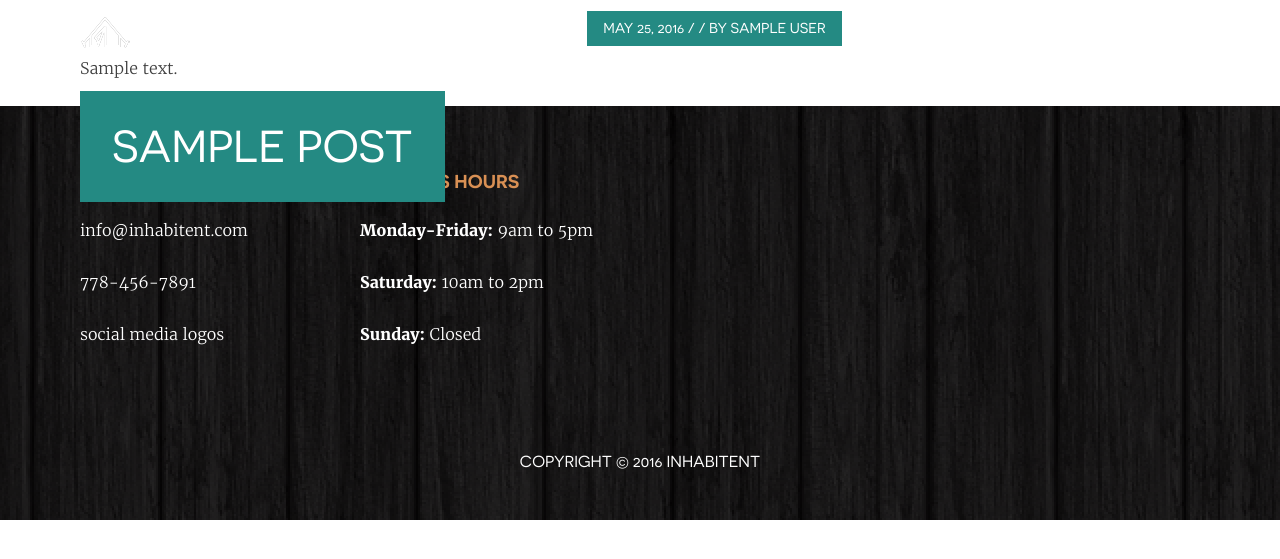
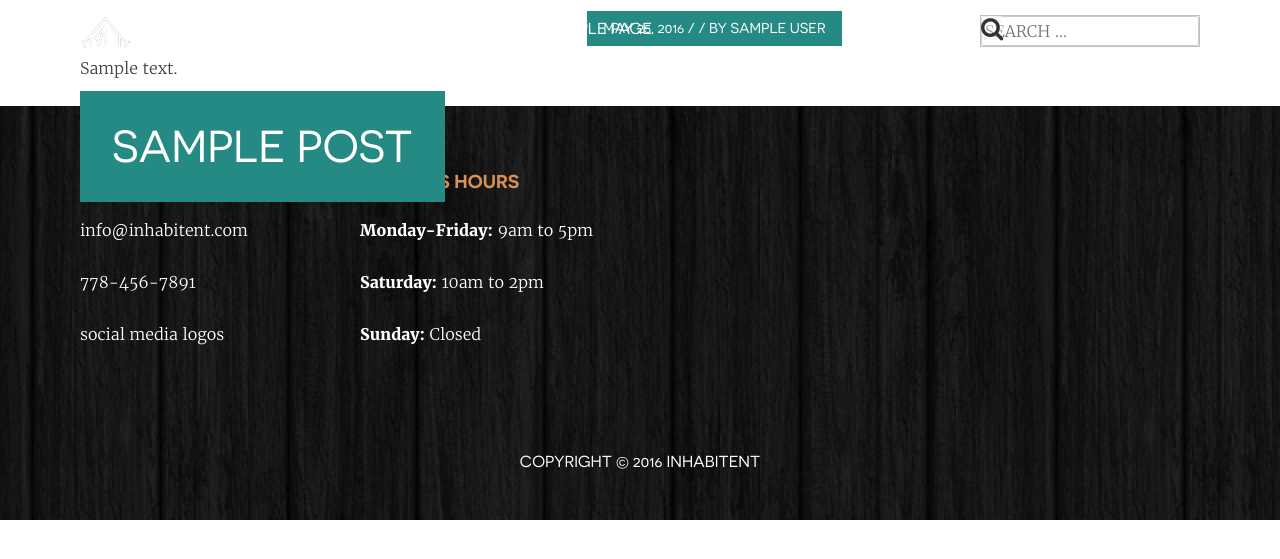
Before and after one commit to smallbellows/inhabitent, a WordPress theme: template themes/inhabitent/home.php in a window 1280 px wide. Shown: the top 559 px of the page. Run offline with PHP 8.4 and a stand-in for WordPress, Linux system fonts and the light colour scheme; the site name, menu and one post (Sample post) are stand-ins, and other content is empty; some libraries are stand-ins or nearby versions.

Commit message:
add search bar to header, implement contact form

```diff
--- a/themes/inhabitent/functions.php
+++ b/themes/inhabitent/functions.php
@@ -84,6 +84,8 @@
  */
 function inhabitent_scripts() {
 	wp_enqueue_style( 'inhabitent-style', get_stylesheet_uri() );
+	wp_enqueue_style('font-awesome', '//maxcdn.bootstrapcdn.com/font-awesome/4.3.0/css/font-awesome.min.css');
+
 
 	wp_enqueue_script( 'inhabitent-skip-link-focus-fix', get_template_directory_uri() . '/build/js/skip-link-focus-fix.min.js', array(), '20130115', true );
 
--- a/themes/inhabitent/header.php
+++ b/themes/inhabitent/header.php
@@ -36,6 +36,8 @@
 						<button class="menu-toggle" aria-controls="primary-menu" aria-expanded="false"><?php esc_html( 'Primary Menu' ); ?></button>
 						<?php wp_nav_menu( array( 'theme_location' => 'primary', 'menu_id' => 'primary-menu' ) ); ?>
 					</nav><!-- #site-navigation -->
+
+					<?php get_search_form(); ?>
 				</div>
 			</header><!-- #masthead -->
 
--- a/themes/inhabitent/sass/_header.scss
+++ b/themes/inhabitent/sass/_header.scss
@@ -40,3 +40,23 @@
     }
   }
 }
+
+.search-form fieldset {
+  margin: 0;
+  padding: 0;
+  position: relative;
+}
+
+.search-form input {
+  line-height: 1;
+}
+.search-submit {
+  position: absolute;
+  left: 0;
+  top: 0;
+  font-size: 1.5rem;
+  border: 0;
+  background: transparent;
+  padding: 0;
+
+}
--- a/themes/inhabitent/sass/_page-templates.scss
+++ b/themes/inhabitent/sass/_page-templates.scss
@@ -33,7 +33,7 @@
 
 /* Pages with SideBars */
 
-.blog, .single-post, .page-template-default {
+.blog, .single-post, .page-template-default:not(.home), .search-results {
 
   .site-content {
     width: 1120px;
--- a/themes/inhabitent/single-product.php
+++ b/themes/inhabitent/single-product.php
@@ -2,7 +2,7 @@
 /**
  * The template for displaying all single product posts.
  *
- * @package RED_Starter_Theme
+ * @package Inhabitent_Theme
  */
 
 get_header(); ?>
--- a/themes/inhabitent/style.css
+++ b/themes/inhabitent/style.css
@@ -806,7 +806,7 @@
     font-size: 3rem; }
 
 /* Pages with SideBars */
-.blog .site-content, .single-post .site-content, .page-template-default .site-content {
+.blog .site-content, .single-post .site-content, .page-template-default:not(.home) .site-content, .search-results .site-content {
   width: 1120px;
   margin-left: auto;
   margin-right: auto;
@@ -815,12 +815,12 @@
   -ms-flex-pack: justify;
       justify-content: space-between; }
 
-.blog .content-area, .single-post .content-area, .page-template-default .content-area {
+.blog .content-area, .single-post .content-area, .page-template-default:not(.home) .content-area, .search-results .content-area {
   width: 73%;
   margin-top: 30px;
   padding-right: 5%; }
 
-.blog .widget-area, .single-post .widget-area, .page-template-default .widget-area {
+.blog .widget-area, .single-post .widget-area, .page-template-default:not(.home) .widget-area, .search-results .widget-area {
   width: 25%;
   border-left: 1px solid #e1e1e1; }
 
@@ -853,6 +853,23 @@
 .home .site-branding h1, .page-template-about .site-branding h1, .single-adventure .site-branding h1 {
   background: url(../../images/logos/inhabitent-logo-tent-white.svg) no-repeat;
   background-size: 50px 33px; }
+
+.search-form fieldset {
+  margin: 0;
+  padding: 0;
+  position: relative; }
+
+.search-form input {
+  line-height: 1; }
+
+.search-submit {
+  position: absolute;
+  left: 0;
+  top: 0;
+  font-size: 1.5rem;
+  border: 0;
+  background: transparent;
+  padding: 0; }
 
 .comments-area h2, .comments-area h3 {
   text-transform: uppercase; }
```
Also changed, not shown: themes/inhabitent/archive-product.php (+5 -5 lines), themes/inhabitent/build/css/style.min.css.
